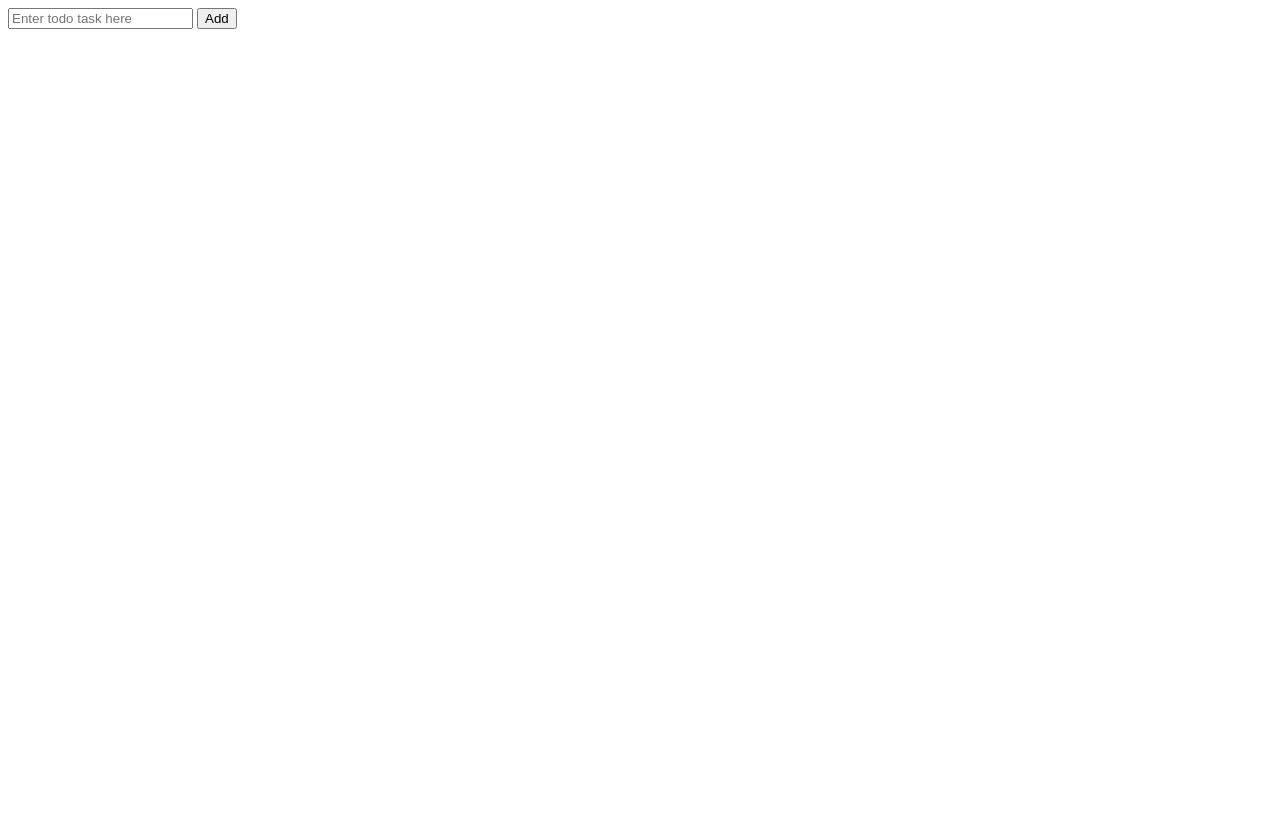
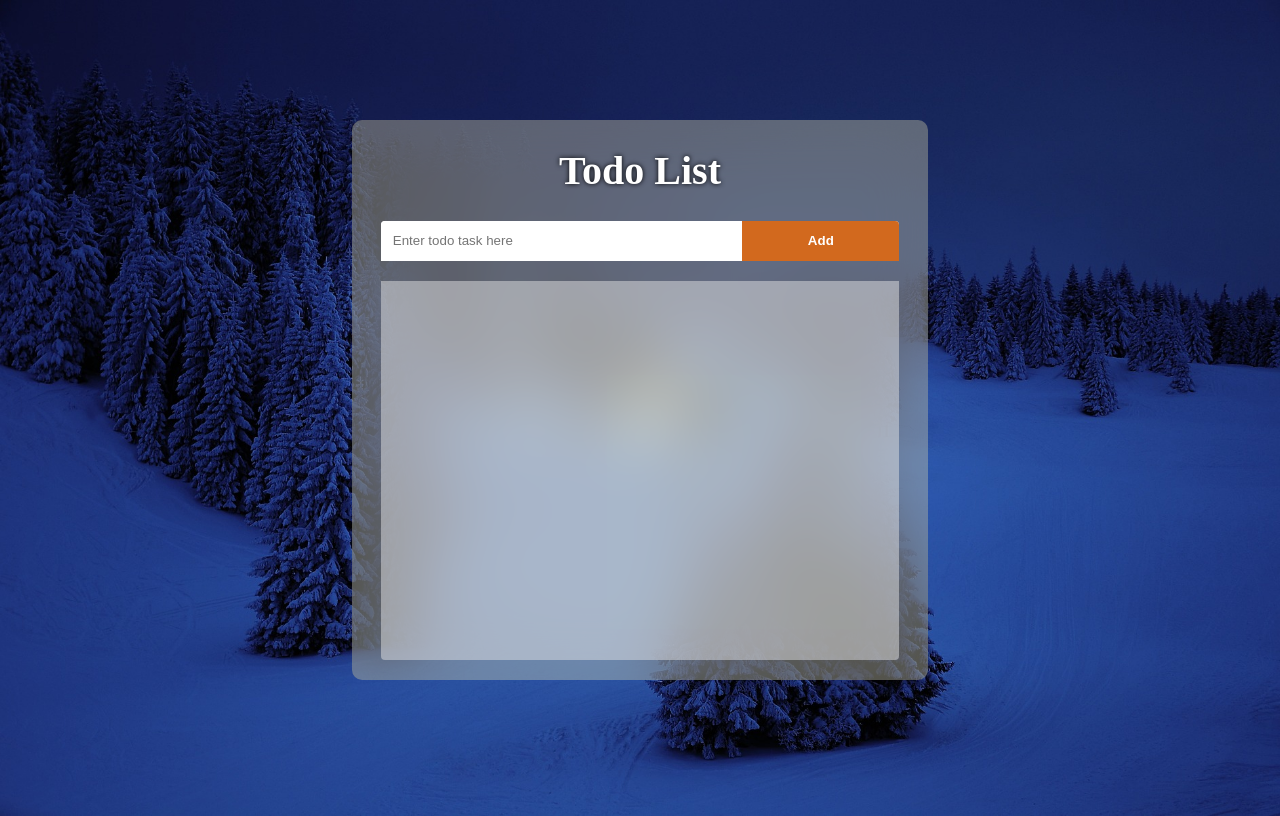
Before and after one commit to Abhishek332/todo-tracker, a plain HTML site: page index.html in a window 1280 px wide. Drawn offline with Linux system fonts and the light colour scheme.

Commit message:
added some css

```diff
--- a/index.html
+++ b/index.html
@@ -1,16 +1,21 @@
 <!DOCTYPE html>
 <html lang="en">
 	<head>
-    <meta charset="UTF-8">
-    <meta http-equiv="X-UA-Compatible" content="IE=edge">
-    <meta name="viewport" content="width=device-width, initial-scale=1.0">
+		<meta charset="UTF-8" />
+		<meta http-equiv="X-UA-Compatible" content="IE=edge" />
+		<meta name="viewport" content="width=device-width, initial-scale=1.0" />
 		<title>Document</title>
-    <link rel="stylesheet" href="style.css">
+		<link rel="stylesheet" href="style.css" />
 	</head>
 	<body>
-   <div class="outer-box">
+		<div class="container">
+			<h1>Todo List</h1>
 			<form id="todo-creater-form">
-    <input placeholder="Enter todo task here" id="todo-creater-input" value=""/>
+				<input
+					placeholder="Enter todo task here"
+					id="todo-creater-input"
+					value=""
+				/>
 				<button>Add</button>
 			</form>
 			<div id="todos-box"></div>
--- a/style.css
+++ b/style.css
@@ -0,0 +1,72 @@
+*{
+    border: none;
+    outline: none;
+}
+
+body{
+    background: url('./background.jpg') center center/cover no-repeat;
+    height: 100vh;
+}
+
+.container{
+    position: absolute;
+    top: 50%;
+    left: 50%;
+    transform: translate(-50%, -50%);
+    width: 45%;
+    height: 70%;
+    max-height: 95vh;
+    border-radius: 10px;
+    background-color: rgba(250, 244, 185, 0.313);
+    backdrop-filter: blur(30px);
+    display: flex;
+    align-items: center;
+    flex-direction: column;
+}
+
+
+.container h1{
+    font-size: 2.5rem;
+    color: white;
+    text-shadow: 0 0 5px black;
+}
+
+#todo-creater-form{
+    width: 90%;
+    background-color: white;
+    height: 40px;
+    display: flex;
+    border-radius: 4px 4px 0 0  ;
+}
+
+#todo-creater-form input{
+    flex: 0.7;
+    border-radius: 4px 0 0;
+    padding: 12px;
+    color: chocolate;
+}
+
+#todo-creater-form button{
+   flex: 0.3;
+    font-weight: bold;
+    color: white;
+    cursor: pointer;
+    background-color: chocolate;
+    border-radius: 0 4px 0 0;
+}
+
+#todos-box{
+    width: 90%;
+    flex: 1;
+    margin: 20px 0;
+    overflow: scroll;
+    border-radius: 0 0 4px 4px;
+    background-color: rgba(228, 228, 228, 0.501);
+}
+
+
+@media(max-width: 768px){
+    .container{
+        width: 90%;
+    }
+}
```
Also changed, not shown: background.jpg (added). Lines whose indentation alone changed are shown as unchanged.
